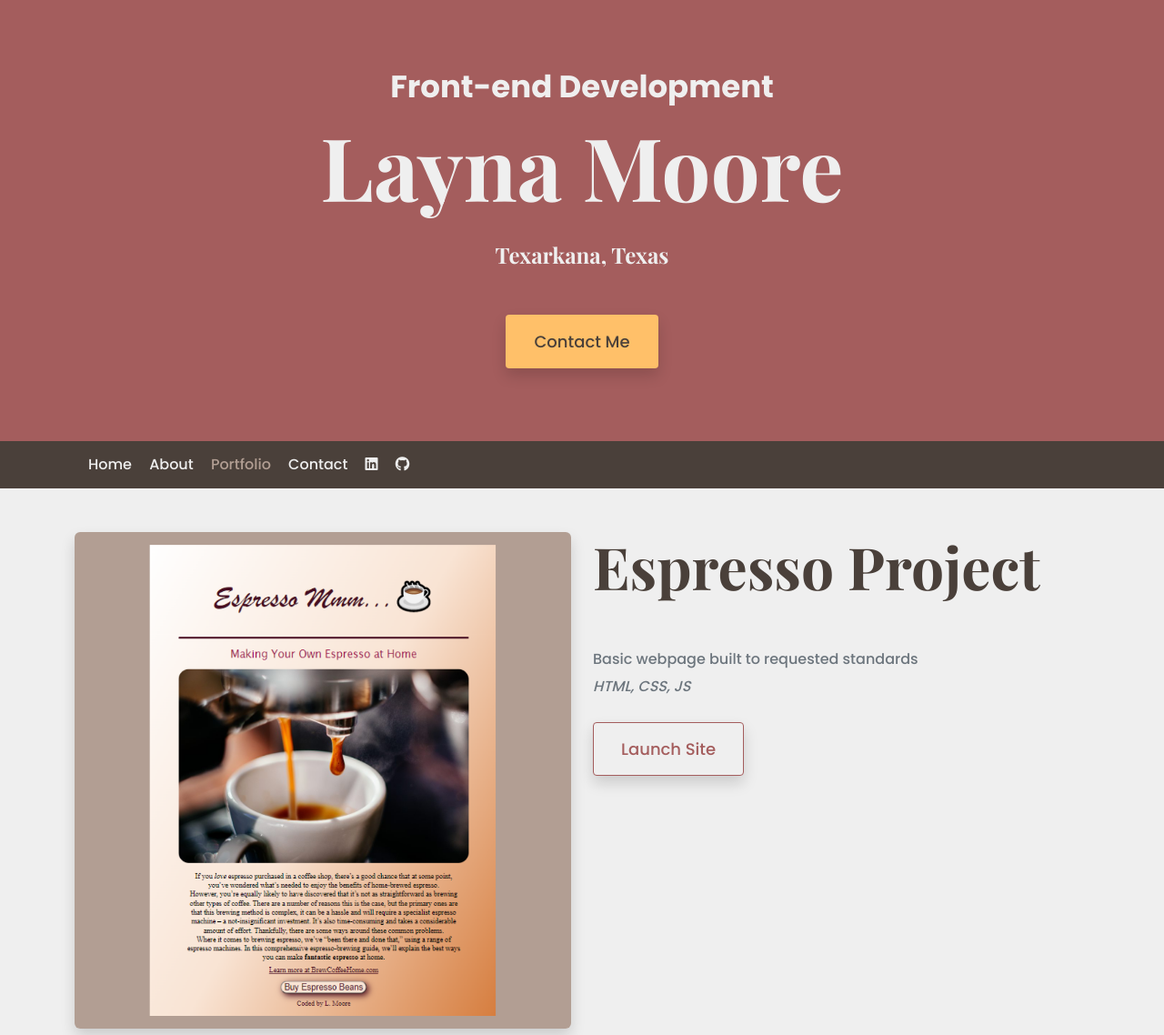
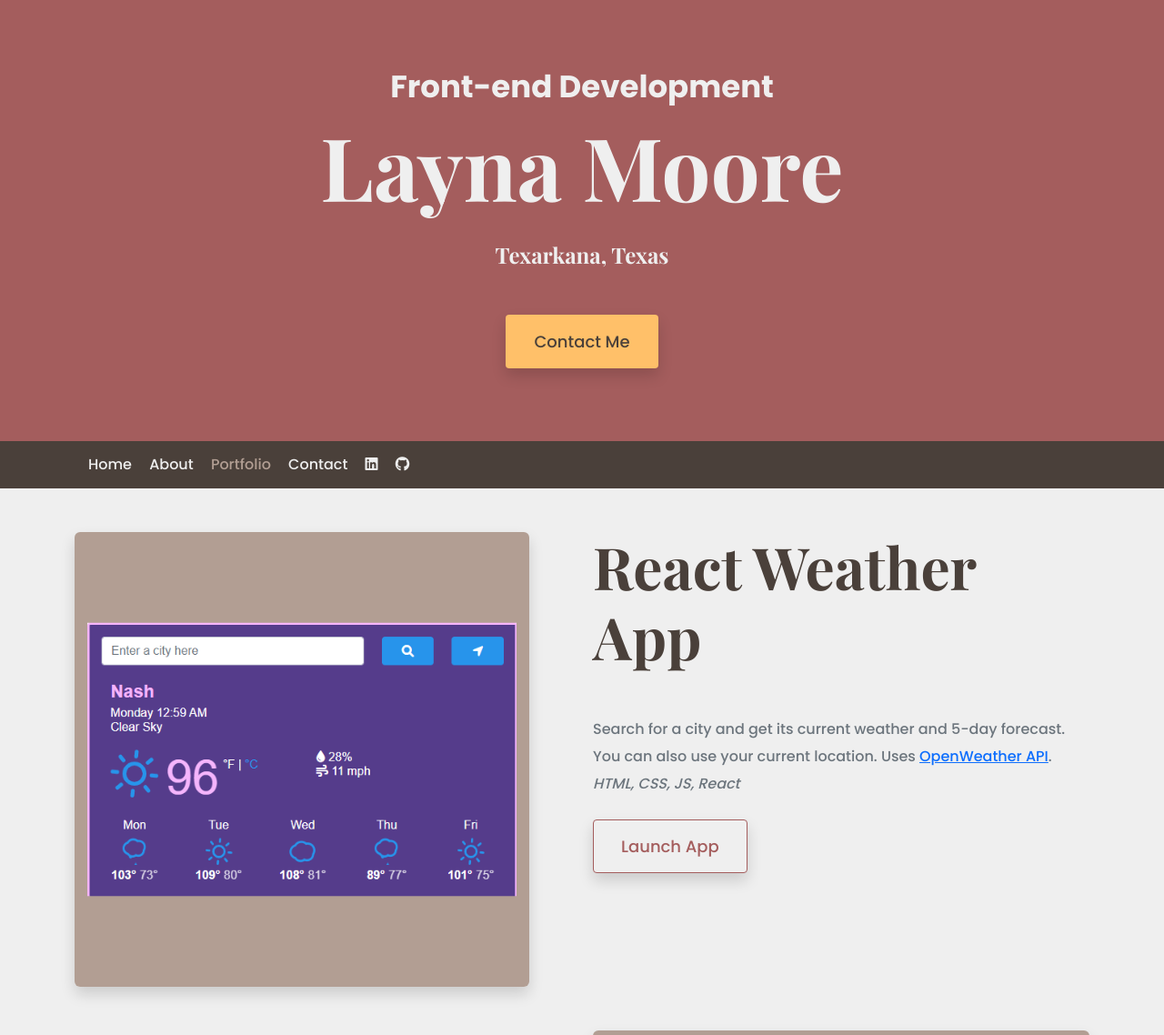
Before and after one commit to Winx1718/LM-Portfolio, a plain HTML site: page work.html in a window 1280 px wide. Shown: the top 1138 px of the page at 91% size. Drawn offline with nearby package versions, Linux system fonts and the light colour scheme.

Commit message:
added react weather app

```diff
--- a/work.html
+++ b/work.html
@@ -86,23 +86,31 @@
       <div class="row mt-5 mb-5">
         <div class="col d-none d-lg-block">
           <img
-            src="/images/espresso.png"
-            alt="Espresso Project"
+            src="/images/React Weather App small.png"
+            alt="React Weather App"
             class="img-fluid rounded shadow"
           />
         </div>
         <div class="col">
-          <h2 class="mb-5">Espresso Project</h2>
+          <h2 class="mb-5">React Weather App</h2>
           <p class="mb-4 text-muted">
-            Basic webpage built to requested standards
+            Search for a city and get its current weather and 5-day forecast.
+            You can also use your current location. Uses
+            <a
+              href="https://openweathermap.org/api"
+              title="click here to see OpenWeather API"
+              target="_blank"
+              >OpenWeather API</a
+            >.
             <br />
-            <em>HTML, CSS, JS</em>
+            <em>HTML, CSS, JS, React</em>
           </p>
           <a
-            href="/documents/espresso.html"
+            href="https://rainbow-stroopwafel-e81baa.netlify.app/"
             target="_blank"
             class="btn btn-branding-outline shadow"
-            >Launch Site</a
+            title="Launch React Weather App"
+            >Launch App</a
           >
         </div>
       </div>
@@ -161,6 +169,29 @@
           >
         </div>
       </div>
+      <div class="row mb-5">
+        <div class="col">
+          <h2 class="mb-5">Espresso Project</h2>
+          <p class="mb-4 text-muted">
+            Basic webpage built to requested standards
+            <br />
+            <em>HTML, CSS, JS</em>
+          </p>
+          <a
+            href="/documents/espresso.html"
+            target="_blank"
+            class="btn btn-branding-outline shadow"
+            >Launch Site</a
+          >
+        </div>
+        <div class="col d-none d-lg-block">
+          <img
+            src="/images/espresso.png"
+            alt="Espresso Project"
+            class="img-fluid rounded shadow"
+          />
+        </div>
+      </div>
       <footer>
         <div class="contact-box d-none d-lg-flex justify-content-between">
           <div>
```
Also changed, not shown: index.html (+4 -4 lines), images/React Weather App small.png (added).
